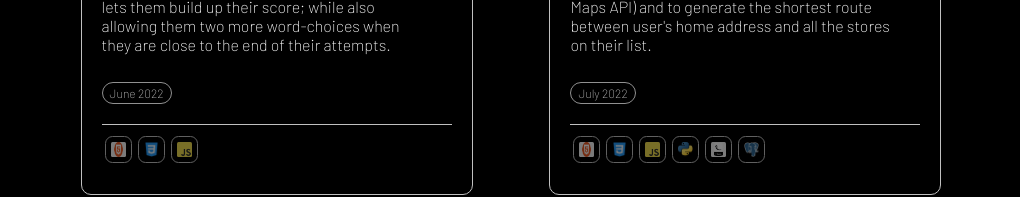
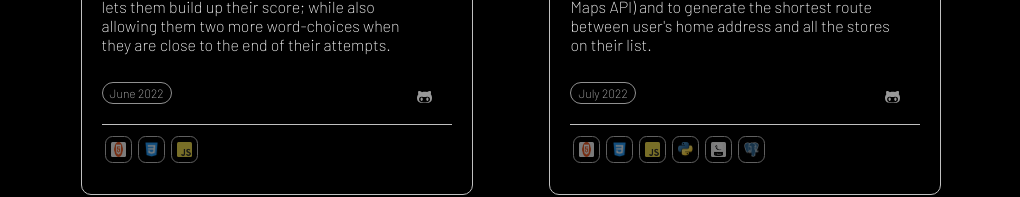
Before and after one commit to sid-s1/Portfolio, a React (Create React App) app: page / in a window 1280 px wide. Both pictures are taken after a click on the element "Projects". Shown: the part 330-527 px from the top of the page, without its empty margins (129-1149 px from the left). Built offline with nearby package versions, Linux system fonts and the light colour scheme.

Commit message:
adding github links to projects

```diff
--- a/package.json
+++ b/package.json
@@ -3,11 +3,14 @@
   "version": "0.1.0",
   "private": true,
   "dependencies": {
+    "@emotion/react": "^11.11.3",
+    "@emotion/styled": "^11.11.0",
     "@fortawesome/fontawesome-svg-core": "^6.5.1",
     "@fortawesome/free-brands-svg-icons": "^6.5.1",
     "@fortawesome/free-regular-svg-icons": "^6.5.1",
     "@fortawesome/free-solid-svg-icons": "^6.5.1",
     "@fortawesome/react-fontawesome": "^0.2.0",
+    "@mui/material": "^5.15.10",
     "@testing-library/jest-dom": "^5.17.0",
     "@testing-library/react": "^13.4.0",
     "@testing-library/user-event": "^13.5.0",
--- a/src/Projects.css
+++ b/src/Projects.css
@@ -20,7 +20,7 @@
     max-height: 400px;
     margin: 3vw;
     border-radius: 10px;
-    transition: 0.3s all ease;
+    transition: 0.15s all ease;
     padding: 20px;
 }
 
@@ -56,6 +56,10 @@
     margin-bottom: 1.25rem;
 }
 
+.project-date-container {
+    align-items: center;
+}
+
 .tech-used {
     display: flex;
     justify-content: flex-start;
@@ -69,12 +73,18 @@
     border-radius: 7.5px;
     padding: 5px;
     margin: 3px;
+    position: relative;
 }
 
 a {
     color: inherit;
     text-decoration: none;
     cursor: url('../public/hand\ cursor\ 2.cur'), auto;
+}
+
+.Tooltip {
+    background-color: black;
+    color: white;
 }
 
 @media (max-width: 950px) {
@@ -95,13 +105,12 @@ a {
     }
     .project-card:hover {
         cursor: url('../public/hand\ cursor\ 2.cur'), auto;
-        /* background-color: rgb(113, 0, 0); */
         transform: scale(1.1);
     }
-    .project-link {
+    .project-link, .github-logos {
         opacity: 0.6;
     }
-    .project-link:hover {
+    .project-link:hover, .github-logos:hover {
         opacity: 1;
     }
 }
--- a/src/components/ProjectCard.tsx
+++ b/src/components/ProjectCard.tsx
@@ -2,6 +2,9 @@ import React from "react";
 import "../Projects.css";
 import { FontAwesomeIcon } from "@fortawesome/react-fontawesome";
 import { faLink } from "@fortawesome/free-solid-svg-icons";
+import { faGithubAlt } from "@fortawesome/free-brands-svg-icons"
+import { Tooltip } from "@mui/material";
+import Zoom from "@mui/material/Zoom";
 
 import HTMLLogo from "../assets/tech logos/html.jpg";
 import CSSLogo from "../assets/tech logos/css.webp";
@@ -29,7 +32,8 @@ type ProjectObject = {
     "desc": string,
     "tech": (keyof typeof logoMapping)[],
     "date": string,
-    "link": string
+    "link": string,
+    "github": string
 }
 
 interface ProjectCardProps {
@@ -46,7 +50,9 @@ const ProjectCard: React.FC<ProjectCardProps> = ({project}) => {
                 </div>
                 <div className="project-card-content projectName-and-link">
                     <h1 className="project-names">{project.name}</h1>
-                    <a href={project.link} target="blank"><FontAwesomeIcon icon={faLink} className="project-link"/></a>
+                    <Tooltip TransitionComponent={Zoom} title={project.name}>
+                        <a href={project.link} target="blank"><FontAwesomeIcon icon={faLink} className="project-link"/></a>
+                    </Tooltip>
                 </div>
                 <div className="desc-date-container">
                     <div className="project-card-content">
@@ -54,12 +60,19 @@ const ProjectCard: React.FC<ProjectCardProps> = ({project}) => {
                     </div>
                     <div className="project-card-content project-date-container">
                         <p className="project-descriptions project-dates">{project.date}</p>
+                        <Tooltip title="Github">
+                            <a href={project.github} target="blank"><FontAwesomeIcon icon={faGithubAlt} className="github-logos"/></a>
+                        </Tooltip>
                     </div>
                 </div>
                 <div className="project-card-content tech-used">
                     <>
                         {
-                            project.tech.map(tech => <img key={tech} src={logoMapping[tech]} className="tech-logos"/>)
+                            project.tech.map(tech => {
+                                return <Tooltip style={{backgroundColor: "black"}} TransitionComponent={Zoom} title = {tech[0].toUpperCase()+tech.slice(1)} className="tooltips">
+                                    <img key={tech} src={logoMapping[tech]} className="tech-logos"/>
+                                </Tooltip>
+                        })
                         }
                     </>
                 </div>
--- a/src/components/Projects.tsx
+++ b/src/components/Projects.tsx
@@ -38,7 +38,8 @@ interface ProjectObject {
     "desc": string,
     "tech": (keyof typeof logoMapping)[],
     "date": string,
-    "link": string
+    "link": string,
+    "github": string
 }
 
 const Projects: React.FC<ProjectsProps> = ({changeMainPage}) => {
@@ -50,7 +51,8 @@ const Projects: React.FC<ProjectsProps> = ({changeMainPage}) => {
             "desc": "A twist on the NY Times Wordle that allows as many turns as players desire, and lets them build up their score; while also allowing them two more word-choices when they are close to the end of their attempts.",
             "tech": ["html", "css", "js"],
             "date": "June 2022",
-            "link": "https://sid-s1.github.io/Project-1/"
+            "link": "https://sid-s1.github.io/Project-1/",
+            "github": "https://github.com/sid-s1/Project-1"
         },
         {
             "name": "Shopping List",
@@ -58,7 +60,8 @@ const Projects: React.FC<ProjectsProps> = ({changeMainPage}) => {
             "desc": "An app to create a shopping list using stores in the real-world (using Google Maps API) and to generate the shortest route between user's home address and all the stores on their list.",
             "tech": ["html", "css", "js", "python", "flask", "postgres"],
             "date": "July 2022",
-            "link": "https://radiant-retreat-54789.herokuapp.com/"
+            "link": "https://radiant-retreat-54789.herokuapp.com/",
+            "github": "https://github.com/sid-s1/Project-2"
         },
         {
             "name": "Tript",
@@ -66,7 +69,8 @@ const Projects: React.FC<ProjectsProps> = ({changeMainPage}) => {
             "desc": "A digital travel diary, allowing users to save details of all their favourite trips, activities & hotels. They can also search trips posted by other users allowing them to find new and exciting places to go. Our team of 3 used Github Projects to create project timeline and break the tasks into tickets.",
             "tech": ["html", "css", "js", "node", "postgres"],
             "date": "September 2022",
-            "link": "https://ga-tript.herokuapp.com/"
+            "link": "https://ga-tript.herokuapp.com/",
+            "github": "https://github.com/sid-s1/Travel-App"
         },
         {
             "name": "Appminder",
@@ -74,7 +78,8 @@ const Projects: React.FC<ProjectsProps> = ({changeMainPage}) => {
             "desc": "A React/NodeJS app that helps a job applicant organise the details of their applications throughout the recruitment process. They can sort their applications across the four stages of Draft, Applied, Interviewing and Awaiting.",
             "tech": ["react", "css", "node", "postgres"],
             "date": "November 2022",
-            "link": "https://appminder.herokuapp.com/"
+            "link": "https://appminder.herokuapp.com/",
+            "github": "https://github.com/itsnotalvin/appminder"
         },
     ];
     return (
```
